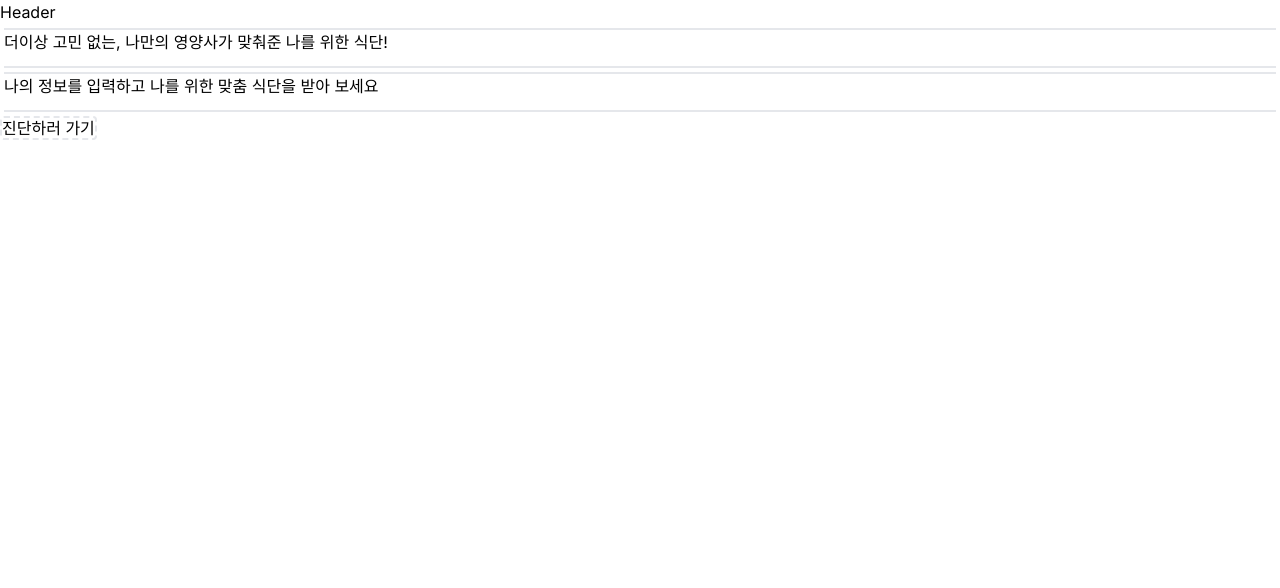
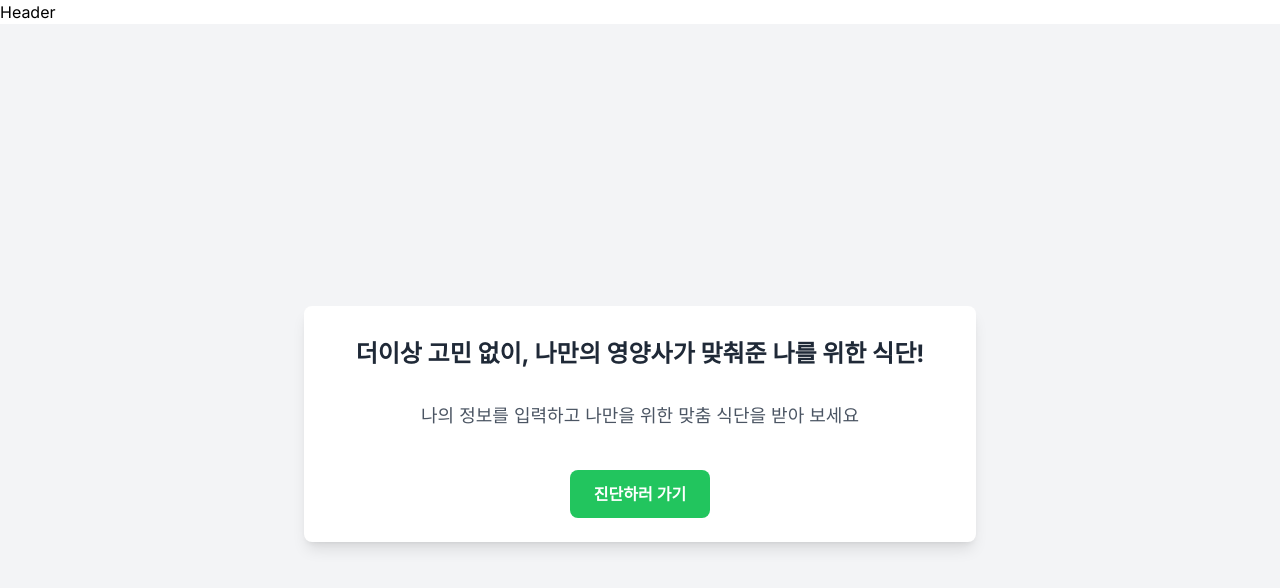
Before and after one commit to B-09-NBC-Final/Health-Protect-Me, a Next.js app: page /info in a window 1280 px wide. Shown: the top 588 px of the page. Built offline with nearby package versions, Linux system fonts and the light colour scheme.

Commit message:
add: footer 컴포넌트 추가

```diff
--- a/src/components/Survey/Information/InfoMain.tsx
+++ b/src/components/Survey/Information/InfoMain.tsx
@@ -2,17 +2,24 @@ import Link from 'next/link';
 
 const InfoMain = () => {
   return (
-    <div>
-      <div className="wx-3 justify-center content-center col-start-2 col-span-4 ">
-        <h2 className="m-1 h-10 border-solid border-y-2 ">더이상 고민 없는, 나만의 영양사가 맞춰준 나를 위한 식단!</h2>
-        <p className="m-1 h-10 items-center border-solid border-y-2 ">
-          나의 정보를 입력하고 나를 위한 맞춤 식단을 받아 보세요
-        </p>
-      </div>
-      <div>
-        <Link href="/info-reaserch" className="col-start-1 col-end-7 border-dashed border-2 rounded">
-          진단하러 가기
-        </Link>
+    <div className="flex items-center justify-center min-h-screen bg-gray-100">
+      <div className="max-w-2xl w-full mx-auto p-6 bg-white shadow-lg rounded-lg">
+        <div className="text-center mb-8">
+          <h1 className="text-2xl font-bold text-gray-800 mb-4 py-2 border-gray-200">
+            더이상 고민 없이, 나만의 영양사가 맞춰준 나를 위한 식단!
+          </h1>
+          <p className="text-lg text-gray-600 py-2  border-gray-200">
+            나의 정보를 입력하고 나만을 위한 맞춤 식단을 받아 보세요
+          </p>
+        </div>
+        <div className="text-center">
+          <Link
+            href="/info-reaserch"
+            className="inline-block px-6 py-3 bg-green-500 text-white font-semibold rounded-lg hover:bg-green-600 transition duration-300 ease-in-out transform hover:scale-105"
+          >
+            진단하러 가기
+          </Link>
+        </div>
       </div>
     </div>
   );
--- a/src/components/common/Footer.tsx
+++ b/src/components/common/Footer.tsx
@@ -0,0 +1,7 @@
+import React from 'react';
+
+const Footer = () => {
+  return <div>Footer</div>;
+};
+
+export default Footer;
```
